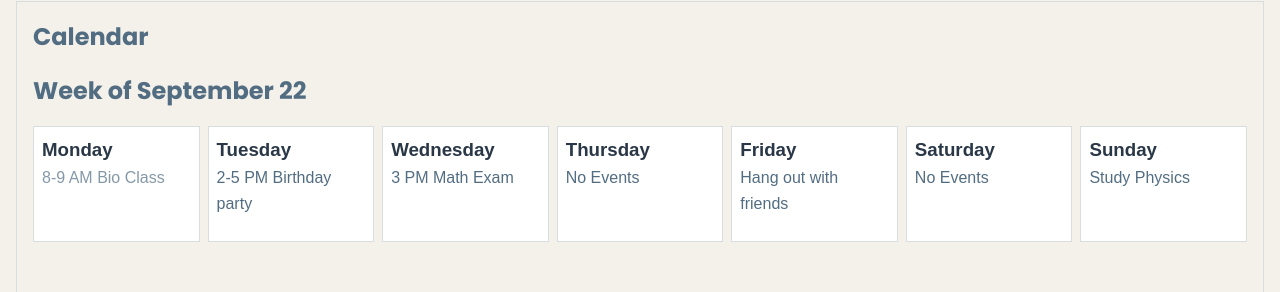
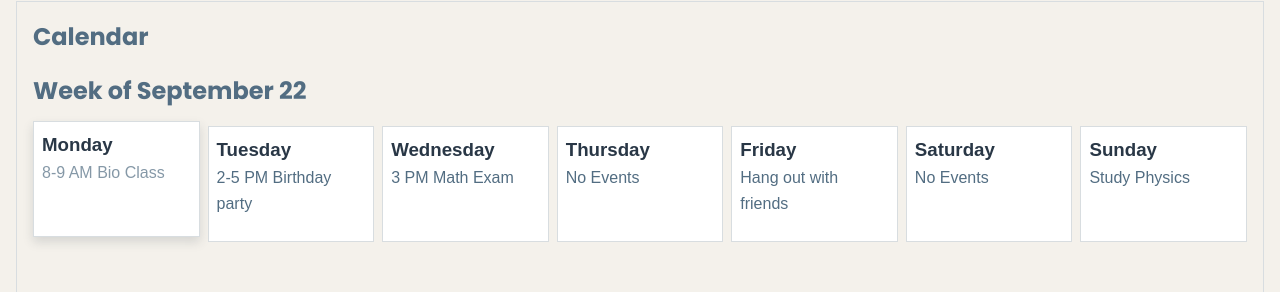
Before and after one commit to meiraspotts/touro-f26-spotts-meira, a plain HTML site: page schedule.html in a window 1280 px wide. In both pictures the pointer is over the element 116 px from the left and 290 px from the top of the page. Shown: the part 107-399 px from the top of the page. Drawn offline with Linux system fonts and the light colour scheme.

Commit message:
add lift to calendar

```diff
--- a/style.css
+++ b/style.css
@@ -126,7 +126,7 @@ button, .start a {
   color: var(--color-white);
   border: none;
   cursor: pointer;
-
+  transition: opacity 0.3s ease;
 }
 
 a {
@@ -171,6 +171,12 @@ input:focus-visible {
   background: var(--color-white);
   padding: var(--space-s);
   min-width: 0;
+  transition: transform 0.3s,box-shadow 1s;
+}
+
+.day:hover {
+  transform: translateY(-5px);
+  box-shadow: 0 5px 10px rgba(41, 55, 70, 0.15);
 }
 
 .day a {
```
